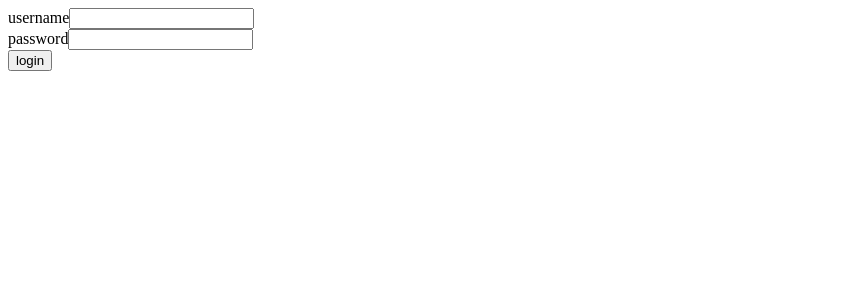
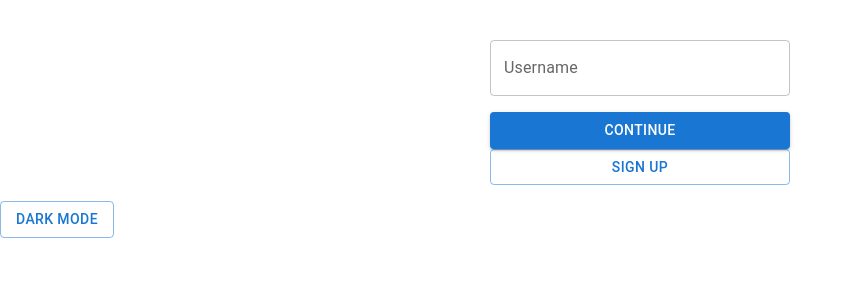
Before and after one commit to anttitulenheimo/talkChat, a React (Vite) app in the folder talkChat_frontend/: page / in a window 1280 px wide. Shown: the top 300 px of the page, without its empty margins (0-854 px from the left). Built offline with nearby package versions, Linux system fonts and the light colour scheme; no server answers.

Commit message:
Enchanced the log in with the Material theme and also added possibility to change the UI themes between dark and light

```diff
--- a/talkChat_frontend/src/App.jsx
+++ b/talkChat_frontend/src/App.jsx
@@ -4,9 +4,16 @@ import ChatList from "./components/ChatList.jsx"
 import loginService from "./services/loginService.js"
 import { io } from 'socket.io-client'
 
-import { Typography } from '@mui/material'
+import {Typography, Box, Collapse, Button, TextField, ThemeProvider, createTheme} from '@mui/material'
+import CssBaseline from '@mui/material/CssBaseline'
+import { useColorScheme } from '@mui/material/styles'
 
-
+const darkTheme = createTheme({
+  colorSchemes: {
+    light: 'true',
+    dark: 'true',
+  },
+})
 
 const exampleMessages = [
     {
@@ -19,10 +26,27 @@ const exampleMessages = [
     }
 ]
 
+// Changes the themes between dark and light
+function ThemeToggleButton() {
+  const { mode, setMode } = useColorScheme()
+
+  const handleToggle = () => {
+    setMode(mode === 'dark' ? 'light' : 'dark')
+  }
+
+  return (
+    <Button variant="outlined" onClick={handleToggle}>
+      {mode === 'dark' ? 'Light Mode' : 'Dark Mode'}
+    </Button>
+  )
+}
+
 function App() {
 
   const [messages, setMessages] = useState(exampleMessages)
   const [socket, setSocket] = useState(null)
+
+  const [step, setStep] = useState(1)
   const [username, setUsername] = useState('')
   const [password, setPassword] = useState('')
   const [user, setUser] = useState(null)
@@ -58,7 +82,7 @@ function App() {
     }, [])
 
 
-
+    // Searches for the possible token
     useEffect(() => {
         const loggedUserJSON = window.localStorage.getItem('loggedUser')
         if (loggedUserJSON) {
@@ -68,30 +92,13 @@ function App() {
     }, [])
 
 
-
+    // Sends a message
     const addMessage = (newMessage) => {
         if (socket && socket.connected) {
             console.log('Sending Message:', newMessage)
             socket.emit('chat message', newMessage)
         } else {
             console.error('Socket not connected')
-        }
-    }
-
-
-    const handleLogin = async (event) => {
-      event.preventDefault()
-      console.log('loggin in with', username, password)
-      try {
-          const user = await loginService.login({
-              username, password
-          })
-          setUser(user)
-          window.localStorage.setItem('loggedUser', JSON.stringify(user))
-          setUsername('')
-          setPassword('')
-      } catch (error) {
-          console.log('Error when logging in', error)
         }
     }
 
@@ -104,32 +111,81 @@ function App() {
     }
 
 
+    const handleUsernameSubmit = (event) => {
+        event.preventDefault()
+        if (username.trim()) {
+            setStep(2)
+        }
+    }
 
+
+    const handlePasswordSubmit = async (event) => {
+        event.preventDefault()
+        console.log('loggin in with', username, password)
+        try {
+            const userData = await loginService.login({ username, password })
+            setUser(userData)
+            window.localStorage.setItem('loggedUser', JSON.stringify(userData))
+            setUsername('')
+            setPassword('')
+        } catch (error) {
+            console.log('Error when logging in', error)
+        }
+    }
+
+    // Shows the login part of the app
     const loginForm = () => (
-    <form onSubmit={handleLogin}>
-      <div>
-        username
-          <input
-          type="text"
+            <Box
+                component="form"
+                onSubmit={step === 1 ? handleUsernameSubmit : handlePasswordSubmit}
+                sx={{ width: 300, margin: 'auto', mt: 5 }}
+            >
+                <Collapse in={step === 1}>
+                    {step === 1 && (
+                        <Box mb={2}>
+                            <TextField
+                                fullWidth
+                                label="Username"
                                 value={username}
-          name="Username"
-          onChange={({ target }) => setUsername(target.value)}
+                                onChange={(e) => setUsername(e.target.value)}
                             />
-      </div>
-      <div>
-        password
-          <input
+
+                            <Button variant="contained" type="submit" fullWidth sx={{ mt: 2 }}>
+                                Continue
+                            </Button>
+                            <Button variant="outlined" fullWidth onClick={() => console.log('pressed sign up')}>
+                            Sign up
+                            </Button>
+
+                        </Box>
+                    )}
+                </Collapse>
+
+                <Collapse in={step === 2}>
+                    {step === 2 && (
+                        <Box mb={2}>
+                            <TextField
+                                fullWidth
+                                label="Password"
                                 type="password"
                                 value={password}
-          name="Password"
-          onChange={({ target }) => setPassword(target.value)}
+                                onChange={(e) => setPassword(e.target.value)}
                             />
-      </div>
-      <button type="submit">login</button>
-    </form>
+
+                            <Button variant="contained" type="submit" fullWidth sx={{ mt: 2 }}>
+                                Log in
+                            </Button>
+                            <Button variant="outlined" fullWidth onClick={() => setStep(1)}>
+                            Back
+                            </Button>
+
+                        </Box>
+                    )}
+                </Collapse>
+            </Box>
         )
 
-
+  // Shows the chat part of the app
   const chatForm = () => (
       <div>
          <Typography variant="h4" gutterBottom>
@@ -143,10 +199,13 @@ function App() {
 
 
   return (
-      <div>
+      <ThemeProvider theme={darkTheme}>
+          <CssBaseline />
           {!user && loginForm()}
           {user && chatForm()}
-      </div>
+
+          <ThemeToggleButton />
+      </ThemeProvider>
   )
 }
 
```
Lines whose indentation alone changed are shown as unchanged.
